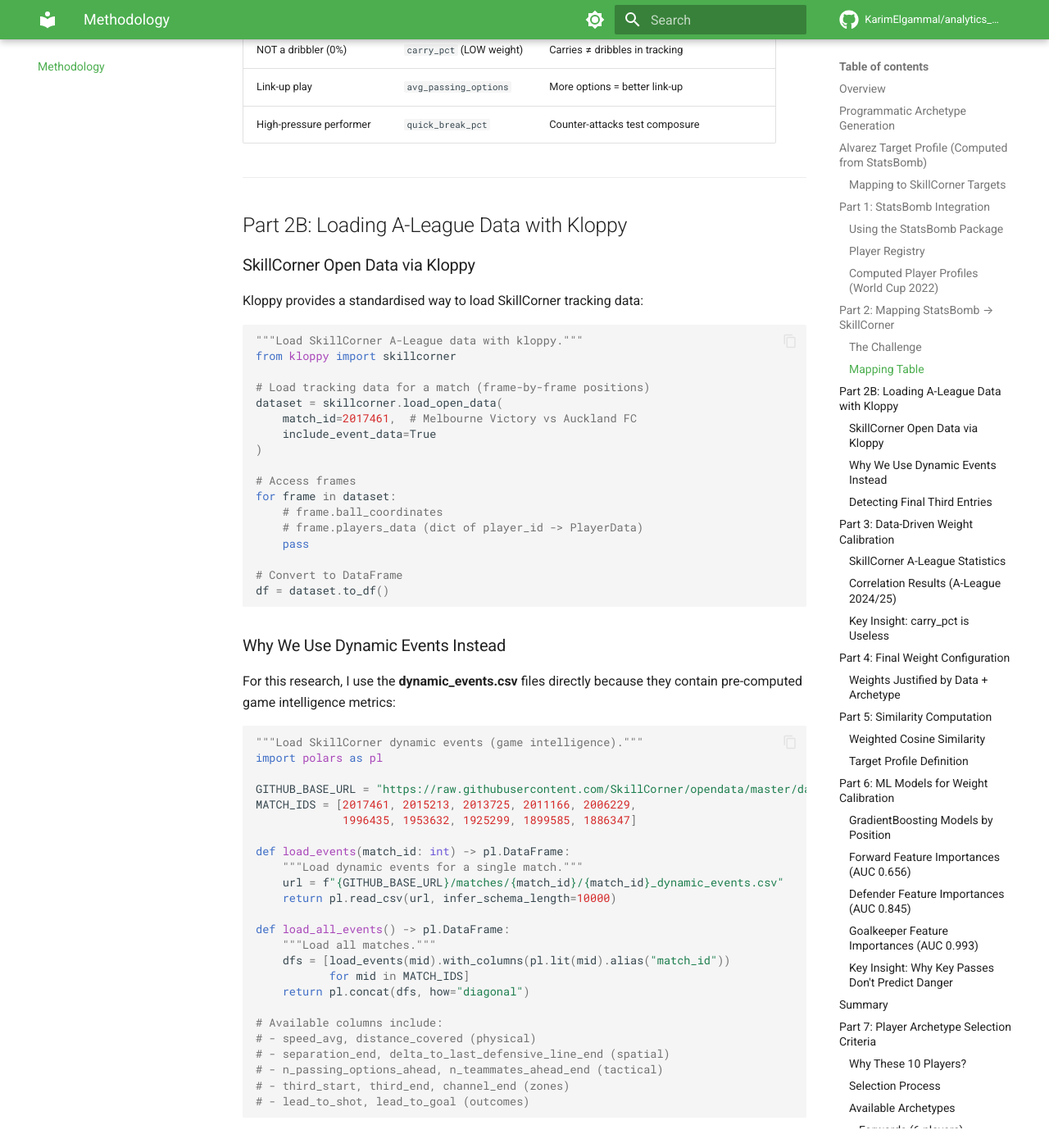
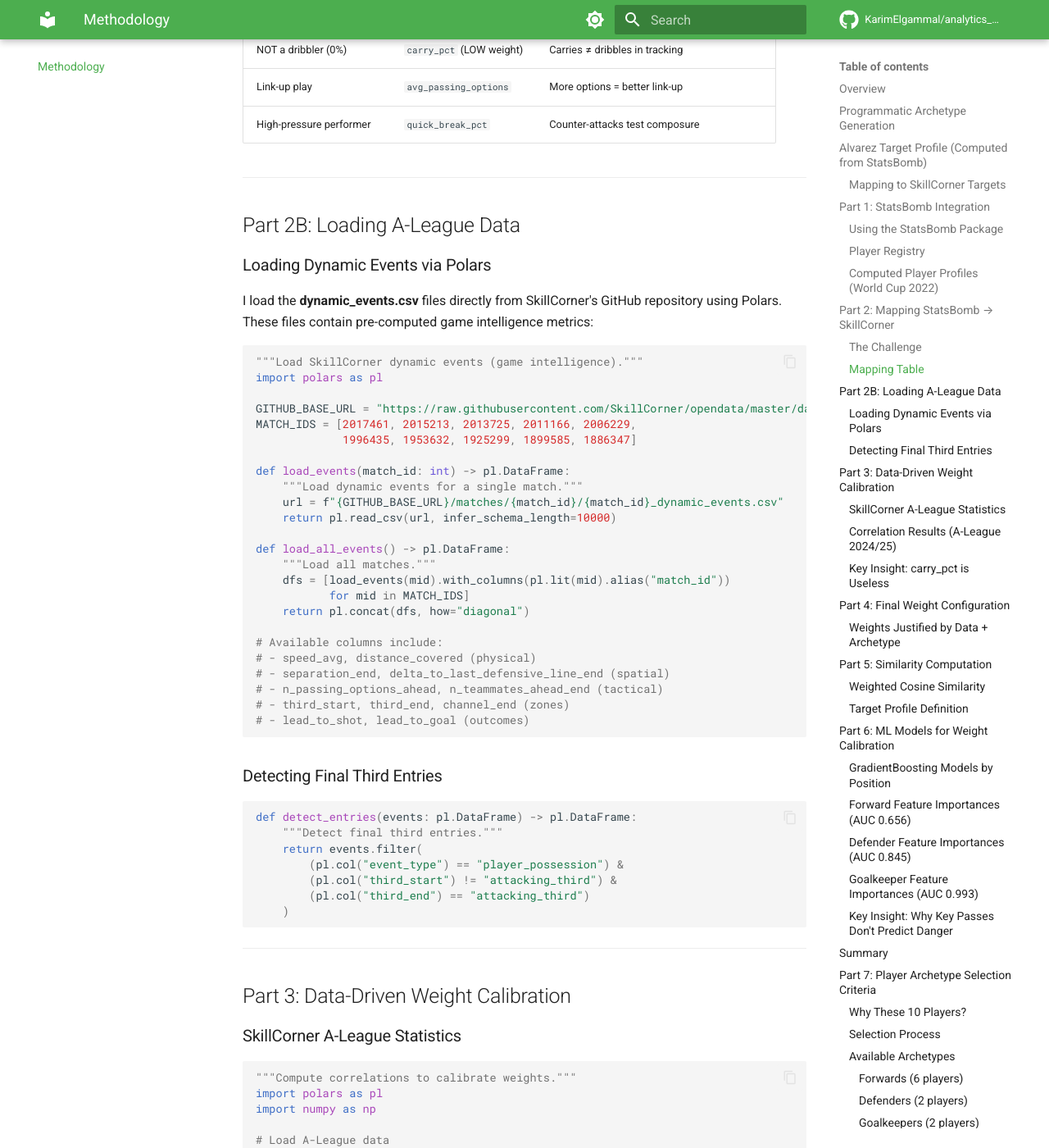
Before and after one commit to KarimElgammal/analytics_cup_research, an MkDocs documentation site: the page built from docs/methodology.md, in a window 1280 px wide and 1400 px high, scrolled down 4014 px. Shown: the whole window at 82% size. Built offline with MkDocs 1.6.1 and Material for MkDocs 9.7.7, drawn with Linux system fonts in a browser that asks for light colours; comment, search, counter and statistics services are not loaded; some of the changed text lies outside the part shown.

Commit message:
Remove kloppy references from methodology (not used)

````diff
--- a/docs/methodology.md
+++ b/docs/methodology.md
@@ -160,35 +160,11 @@ StatsBomb provides **event data** (shots, passes, dribbles), while SkillCorner p
 
 ---
 
-## Part 2B: Loading A-League Data with Kloppy
+## Part 2B: Loading A-League Data
 
-### SkillCorner Open Data via Kloppy
+### Loading Dynamic Events via Polars
 
-Kloppy provides a standardised way to load SkillCorner tracking data:
-
-```python
-"""Load SkillCorner A-League data with kloppy."""
-from kloppy import skillcorner
-
-# Load tracking data for a match (frame-by-frame positions)
-dataset = skillcorner.load_open_data(
-    match_id=2017461,  # Melbourne Victory vs Auckland FC
-    include_event_data=True
-)
-
-# Access frames
-for frame in dataset:
-    # frame.ball_coordinates
-    # frame.players_data (dict of player_id -> PlayerData)
-    pass
-
-# Convert to DataFrame
-df = dataset.to_df()
-```
-
-### Why We Use Dynamic Events Instead
-
-For this research, I use the **dynamic_events.csv** files directly because they contain pre-computed game intelligence metrics:
+I load the **dynamic_events.csv** files directly from SkillCorner's GitHub repository using Polars. These files contain pre-computed game intelligence metrics:
 
 ```python
 """Load SkillCorner dynamic events (game intelligence)."""
@@ -550,21 +526,6 @@ required = ["event_type", "player_id", "third_start", "third_end",
             "speed_avg", "separation_end", "lead_to_shot"]
 ```
 
-#### Option 3: Use kloppy for Any SkillCorner Data
-
-```python
-from kloppy import skillcorner
-
-# Load tracking data with kloppy
-dataset = skillcorner.load(
-    raw_data="path/to/match_data.json",
-    metadata="path/to/match_metadata.json"
-)
-
-# Convert to DataFrame
-df = dataset.to_df()
-```
-
 ### Running Similarity Analysis
 
 ```python
````
